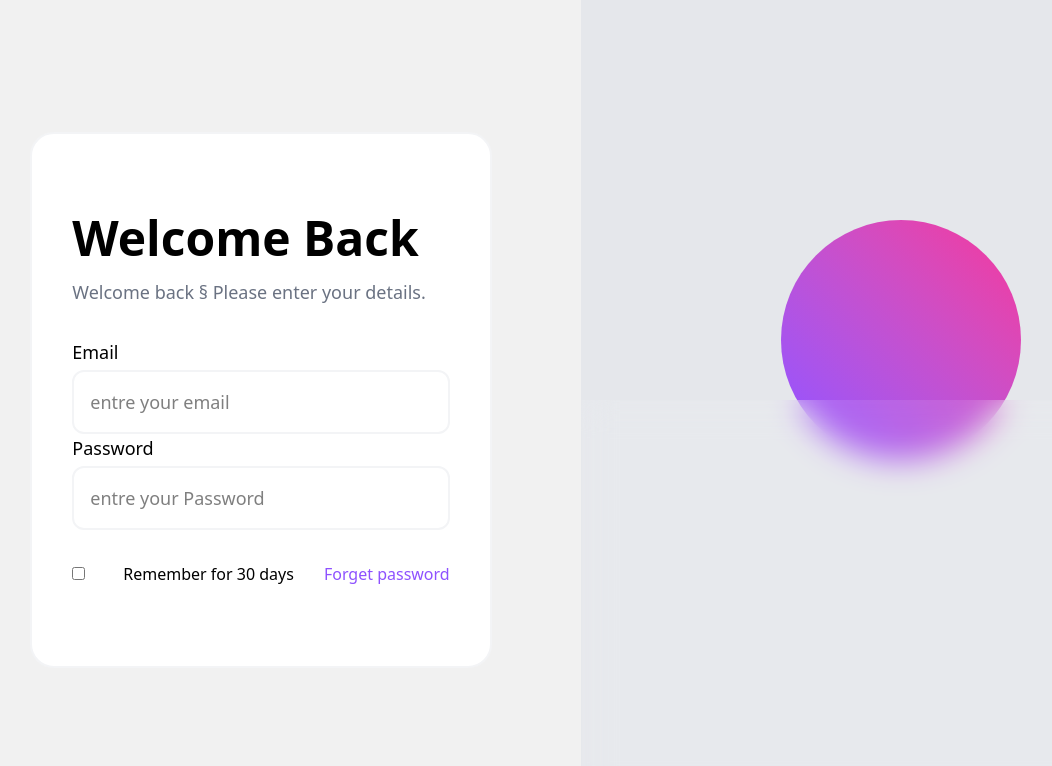
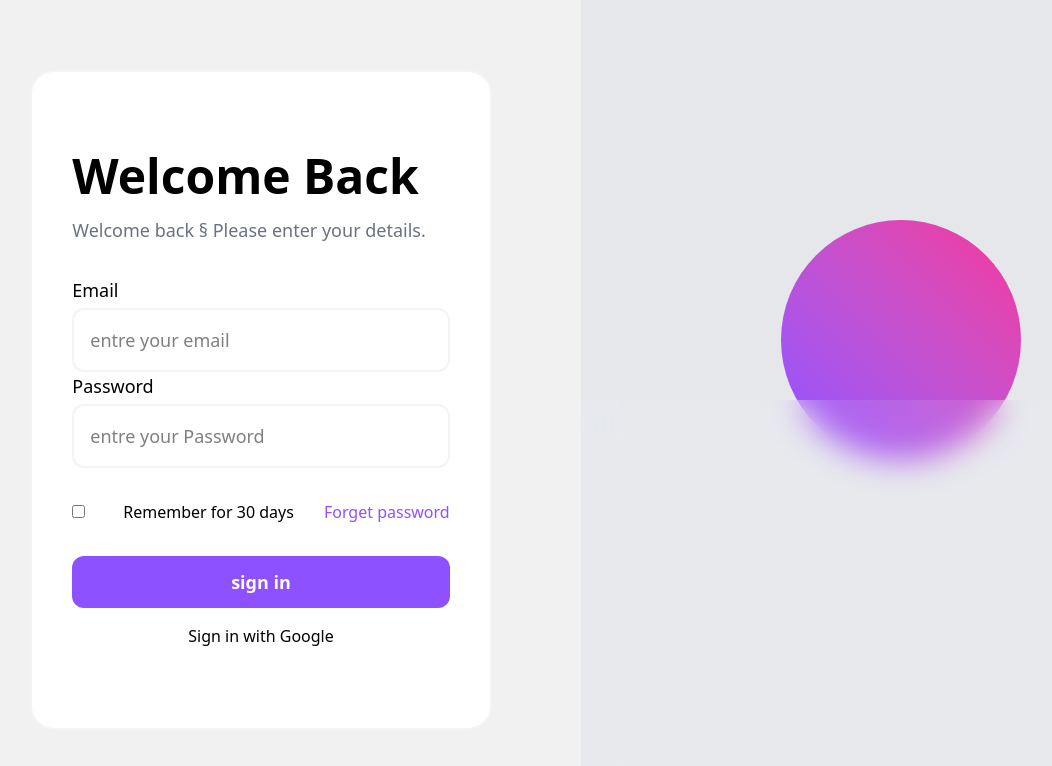
Before and after one commit to Demasse/login-react, a React (Vite) app: page / in a window 1280 px wide. Shown: the top 766 px of the page, without its empty margins (59-1111 px from the left). Built offline with nearby package versions, Linux system fonts and the light colour scheme.

Commit message:
end button style

```diff
--- a/src/components/Form.jsx
+++ b/src/components/Form.jsx
@@ -26,7 +26,7 @@ export default function Form(){
                 />
             </div>
 
-            <div  className=' mt-8 flex justify-between '  >
+            <div  className=' mt-8 flex justify-between items-center '  >
                 <div>
                     <input type="checkbox"
 
@@ -37,7 +37,10 @@ export default function Form(){
                 <label className=' ml-2 font-medium text-base ' for="remember"> Remember for 30 days </label>
             <button className=' font-medium text-base text-violet-500  '> Forget password </button>
             </div>
-
+               <div className=" mt-8 flex flex-col gap-y-4 ">
+                <button className=' active:scale-[0.98] active:duration-75 transition-all hover:scale-[1.01 ease-in-out] bg-violet-500 py-3 rounded-xl text-white text-lg font-bold  ' >sign in</button>
+                <button className='  ' > Sign in with Google</button>
+               </div>
 
         </div>
         </div>
```
